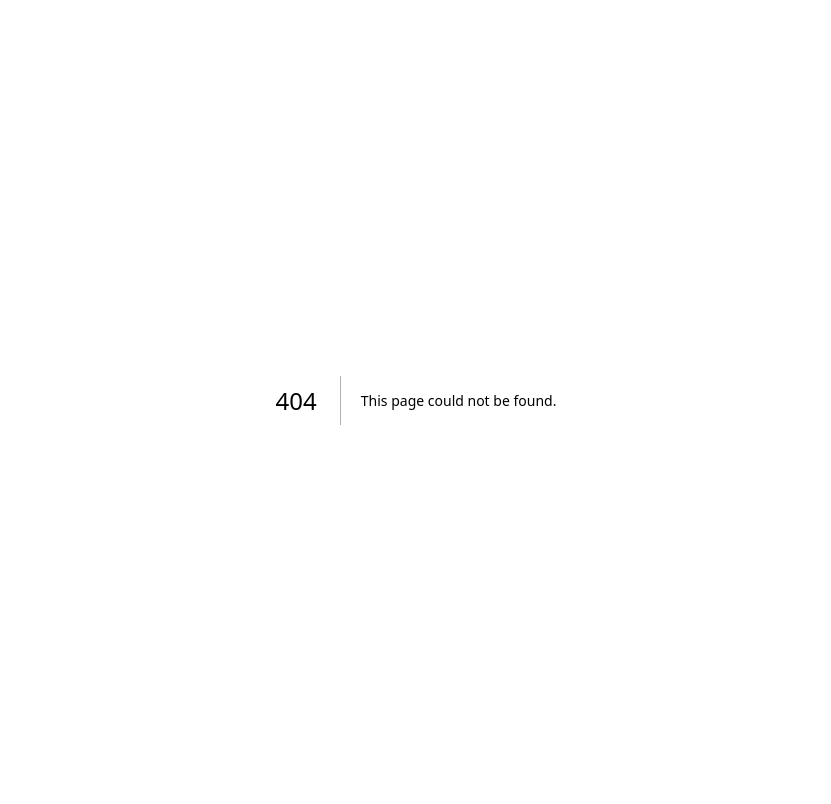
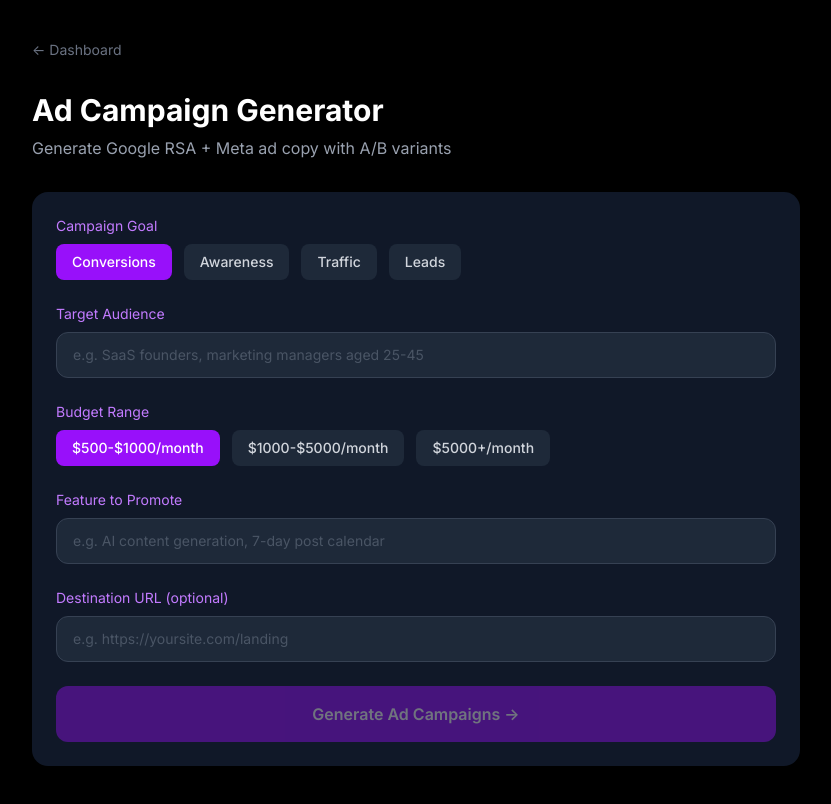
Before and after one commit to loopmintdigital-cyber/ai-marketing-copilot, a Next.js app: page /ads in a window 1280 px wide. Before the commit this address had no page. Shown: the top 804 px of the page, without its empty margins (224-1055 px from the left). Built offline with nearby package versions, Linux system fonts and the light colour scheme.

Commit message:
Add ad campaign generator

```diff
--- /dev/null
+++ b/app/ads/page.tsx
@@ -0,0 +1,114 @@
+"use client";
+import { useState } from "react";
+import { useRouter } from "next/navigation";
+
+export default function Ads() {
+  const router = useRouter();
+  const [campaignGoal, setCampaignGoal] = useState("conversions");
+  const [targetAudience, setTargetAudience] = useState("");
+  const [budget, setBudget] = useState("$500-$1000/month");
+  const [feature, setFeature] = useState("");
+  const [destinationURL, setDestinationURL] = useState("");
+  const [loading, setLoading] = useState(false);
+  const [result, setResult] = useState("");
+
+  async function handleGenerate() {
+    setLoading(true);
+    const brandStrategy = localStorage.getItem("brandStrategy") || "";
+    const answers = JSON.parse(localStorage.getItem("answers") || "{}");
+
+    const res = await fetch("/api/ads", {
+      method: "POST",
+      headers: { "Content-Type": "application/json" },
+      body: JSON.stringify({ campaignGoal, targetAudience, budget, feature, destinationURL, brandStrategy, answers }),
+    });
+    const data = await res.json();
+    setResult(data.result);
+    setLoading(false);
+  }
+
+  function renderContent(content: string) {
+    return (
+      <div className="space-y-2">
+        {content.split('\n').map((line, i) => {
+          if (line.startsWith('# ')) return <h2 key={i} className="text-xl font-bold text-white mt-4">{line.replace('# ', '')}</h2>;
+          if (line.startsWith('## ')) return <h3 key={i} className="text-lg font-bold text-purple-400 mt-3">{line.replace('## ', '')}</h3>;
+          if (line.startsWith('---')) return <hr key={i} className="border-gray-700 my-4" />;
+          if (line.trim() === '') return <div key={i} className="h-1" />;
+          return <p key={i} className="text-gray-300 text-sm">{line.replace(/\*\*(.*?)\*\*/g, '$1')}</p>;
+        })}
+      </div>
+    );
+  }
+
+  return (
+    <main className="min-h-screen bg-black text-white px-6 py-10">
+      <div className="max-w-3xl mx-auto">
+        <div className="flex items-center gap-3 mb-8">
+          <button onClick={() => router.push("/dashboard")}
+            className="text-gray-500 hover:text-white text-sm">← Dashboard</button>
+        </div>
+        <h1 className="text-3xl font-bold mb-2">Ad Campaign Generator</h1>
+        <p className="text-gray-400 mb-8">Generate Google RSA + Meta ad copy with A/B variants</p>
+
+        <div className="space-y-6 bg-gray-900 rounded-2xl p-6 mb-6">
+          <div>
+            <label className="text-sm text-purple-400 mb-2 block">Campaign Goal</label>
+            <div className="flex gap-3 flex-wrap">
+              {["conversions", "awareness", "traffic", "leads"].map((g) => (
+                <button key={g} onClick={() => setCampaignGoal(g)}
+                  className={`px-4 py-2 rounded-lg text-sm font-medium capitalize ${campaignGoal === g ? "bg-purple-600 text-white" : "bg-gray-800 text-gray-300"}`}>
+                  {g}
+                </button>
+              ))}
+            </div>
+          </div>
+
+          <div>
+            <label className="text-sm text-purple-400 mb-2 block">Target Audience</label>
+            <input type="text" value={targetAudience} onChange={(e) => setTargetAudience(e.target.value)}
+              placeholder="e.g. SaaS founders, marketing managers aged 25-45"
+              className="w-full bg-gray-800 border border-gray-700 rounded-xl px-4 py-3 text-white text-sm placeholder-gray-600 focus:outline-none focus:border-purple-500" />
+          </div>
+
+          <div>
+            <label className="text-sm text-purple-400 mb-2 block">Budget Range</label>
+            <div className="flex gap-3 flex-wrap">
+              {["$500-$1000/month", "$1000-$5000/month", "$5000+/month"].map((b) => (
+                <button key={b} onClick={() => setBudget(b)}
+                  className={`px-4 py-2 rounded-lg text-sm font-medium ${budget === b ? "bg-purple-600 text-white" : "bg-gray-800 text-gray-300"}`}>
+                  {b}
+                </button>
+              ))}
+            </div>
+          </div>
+
+          <div>
+            <label className="text-sm text-purple-400 mb-2 block">Feature to Promote</label>
+            <input type="text" value={feature} onChange={(e) => setFeature(e.target.value)}
+              placeholder="e.g. AI content generation, 7-day post calendar"
+              className="w-full bg-gray-800 border border-gray-700 rounded-xl px-4 py-3 text-white text-sm placeholder-gray-600 focus:outline-none focus:border-purple-500" />
+          </div>
+
+          <div>
+            <label className="text-sm text-purple-400 mb-2 block">Destination URL (optional)</label>
+            <input type="text" value={destinationURL} onChange={(e) => setDestinationURL(e.target.value)}
+              placeholder="e.g. https://yoursite.com/landing"
+              className="w-full bg-gray-800 border border-gray-700 rounded-xl px-4 py-3 text-white text-sm placeholder-gray-600 focus:outline-none focus:border-purple-500" />
+          </div>
+
+          <button onClick={handleGenerate} disabled={loading || !targetAudience.trim() || !feature.trim()}
+            className="w-full bg-purple-600 hover:bg-purple-700 disabled:opacity-40 text-white font-semibold px-8 py-4 rounded-xl">
+            {loading ? "Generating your ad campaigns..." : "Generate Ad Campaigns →"}
+          </button>
+        </div>
+
+        {result && (
+          <div className="bg-gray-900 rounded-2xl p-6">
+            {renderContent(result)}
+          </div>
+        )}
+      </div>
+    </main>
+  );
+}
--- /dev/null
+++ b/app/api/ads/route.ts
@@ -0,0 +1,51 @@
+import { NextRequest, NextResponse } from "next/server";
+import Anthropic from "@anthropic-ai/sdk";
+
+const client = new Anthropic();
+
+export async function POST(req: NextRequest) {
+  const { campaignGoal, targetAudience, budget, feature, destinationURL, brandStrategy, answers } = await req.json();
+
+  const response = await client.messages.create({
+    model: "claude-sonnet-4-6",
+    max_tokens: 4000,
+    messages: [
+      {
+        role: "user",
+        content: `You are a performance marketing expert for SaaS companies.
+
+Brand Info:
+- Product: ${answers.productName}
+- Description: ${answers.description}
+- Target Customer: ${answers.targetCustomer}
+- Brand Voice: ${answers.brandVoice}
+- Differentiator: ${answers.differentiator}
+
+Brand Strategy:
+${brandStrategy}
+
+Create ad copy for both Google and Meta ads.
+
+Campaign Goal: ${campaignGoal}
+Target Audience: ${targetAudience}
+Budget Range: ${budget}
+Feature to Promote: ${feature}
+Destination URL: ${destinationURL || "homepage"}
+
+For Google Ads provide:
+- 15 headlines (max 30 chars each)
+- 4 descriptions (max 90 chars each)
+
+For Meta Ads provide:
+- 5 primary text variants
+- 5 headline variants
+- 3 CTA options
+
+Format clearly with sections for Google and Meta.`,
+      },
+    ],
+  });
+
+  const result = (response.content[0] as { text: string }).text;
+  return NextResponse.json({ result });
+}
--- a/app/dashboard/page.tsx
+++ b/app/dashboard/page.tsx
@@ -16,7 +16,7 @@ export default function Dashboard() {
     { title: "Social Media Manager", description: "Generate a 7-day post calendar for LinkedIn, Twitter & Instagram", icon: "📱", href: "/social", ready: true },
     { title: "Content & Copywriting", description: "Landing pages, hero copy, feature copy & more", icon: "✍️", href: "/content", ready: false },
     { title: "Email Marketing", description: "Onboarding sequences, newsletters & cold outreach", icon: "📧", href: "/email-marketing", ready:  true},
-    { title: "Ad Campaign Generator", description: "Google RSA + Meta ad copy with A/B variants", icon: "🎯", href: "/ads", ready: false },
+    { title: "Ad Campaign Generator", description: "Google RSA + Meta ad copy with A/B variants", icon: "🎯", href: "/ads", ready: true},
     { title: "SEO & Blog Strategy", description: "Keyword clusters, blog calendars & full article drafts", icon: "🔍", href: "/seo", ready: false },
 { title: "Brand Strategy Engine", description: "Your brand positioning, voice guide & ICP personas", icon: "🧠", href: "/brand-strategy", ready: true },  ];
 
```
